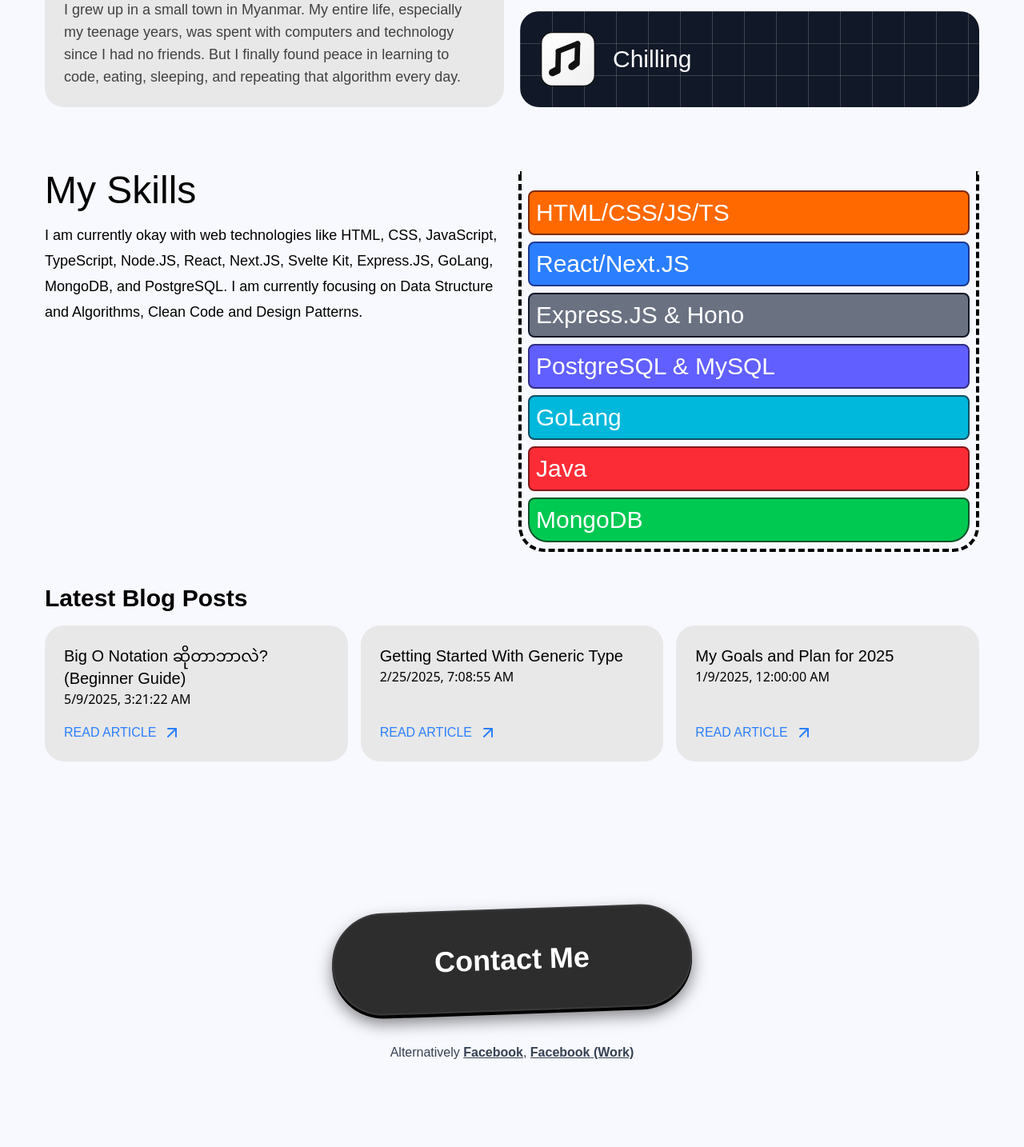
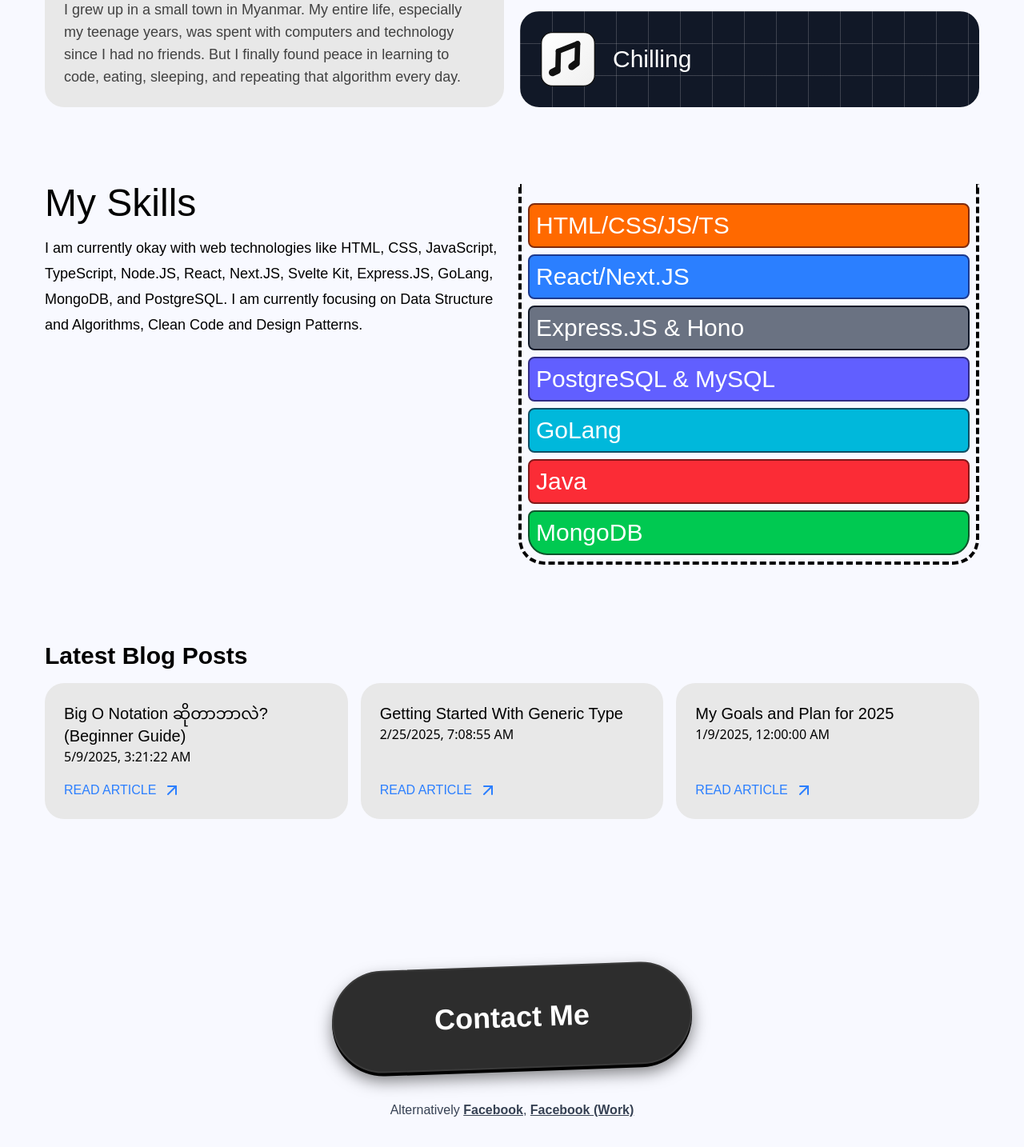
Before and after one commit to happer64bit/homepage, a Next.js app: page / in a window 1280 px wide. Shown: the part 745-2179 px from the top of the page at 80% size. Built offline with nearby package versions, Linux system fonts and the light colour scheme; a web font is replaced by a local one.

Commit message:
add spacing

```diff
--- a/next.config.ts
+++ b/next.config.ts
@@ -4,7 +4,7 @@ import type { NextConfig } from "next";
 const nextConfig: NextConfig = {
   /* config options here */
   experimental: {
-    useCache: true
+    useCache: true,
   }
 };
 
--- a/src/components/HomeContactMeSection.tsx
+++ b/src/components/HomeContactMeSection.tsx
@@ -10,7 +10,7 @@ export default function HomeContactMeSection() {
                     border-[2px] border-[#3a3a3a]
                     flex justify-center items-center
                     transform rotate-[-2deg]
-                    transition-all duration-200 hover:brightness-110 active:translate-y-1">
+                    transition-all duration-200 hover:brightness-110 active:translate-y-1 max-w-[90vw]">
                     Contact Me
                 </div>
             </Link>
--- a/src/components/HomeSkillsShowcase.tsx
+++ b/src/components/HomeSkillsShowcase.tsx
@@ -44,7 +44,7 @@ export default function HomeSkillsShowcase() {
     ]
 
     return (
-        <section ref={containerRef} className="grid lg:grid-cols-2 gap-4 my-10">
+        <section ref={containerRef} className="grid lg:grid-cols-2 gap-4 my-24">
             <div className="space-y-4">
                 <h1 className="text-5xl">My Skills</h1>
                 <p className="text-lg leading-8">I am currently okay with web technologies like HTML, CSS, JavaScript, TypeScript, Node.JS, React, Next.JS, Svelte Kit, Express.JS, GoLang, MongoDB, and PostgreSQL. I am currently focusing on Data Structure and Algorithms, Clean Code and Design Patterns.</p>
```
Also changed, not shown: .content-collections/generated/index.js.
